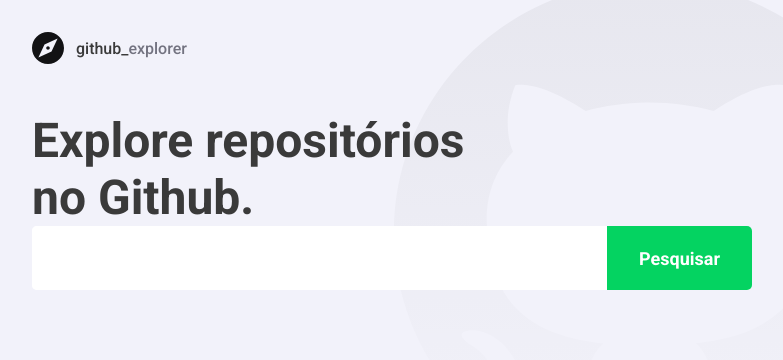
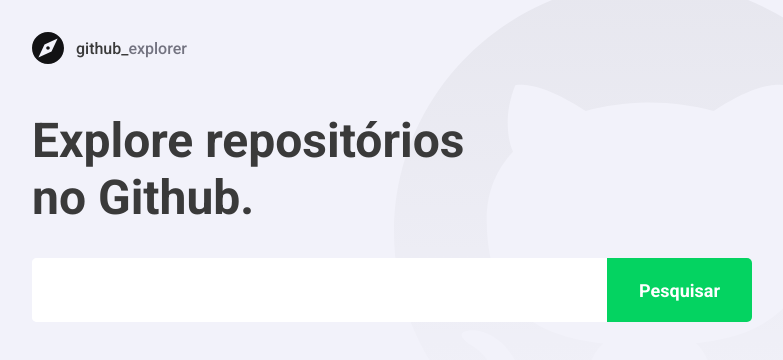
Before and after one commit to PabloBorgesMartins/Github-explorer, a React (Create React App) app: page / in a window 1280 px wide. Shown: the top 360 px of the page, without its empty margins (118-901 px from the left). Built offline with nearby package versions, Linux system fonts and the light colour scheme.

Commit message:
fix: svg height

```diff
--- a/src/components/Header/styles.ts
+++ b/src/components/Header/styles.ts
@@ -33,7 +33,7 @@ export const LogoContent = styled.div`
 `;
 
 export const StyledLogo = styled(IconLogo).attrs({
-  height: "auto",
+  height: "100%",
 })`
   fill: var(--gray-900);
   width: 2rem;
@@ -53,7 +53,7 @@ export const BackButton = styled.button`
 `;
 
 export const ArrowIcon = styled(IconArrow).attrs({
-  height: "auto",
+  height: "100%",
 })`
   fill: var(--gray-300);
   transform: rotateZ(180deg);
--- a/src/components/Input/index.tsx
+++ b/src/components/Input/index.tsx
@@ -5,10 +5,10 @@ import {
 
 type InputProps = JSX.IntrinsicElements['input']
 
-export function Input({ ...props }: InputProps) {
+export function Input({ id, className, ...props }: InputProps) {
 
   return (
-    <Container>
+    <Container id={id} className={className}>
       <input
         {...props}
       />
--- a/src/pages/Home/index.tsx
+++ b/src/pages/Home/index.tsx
@@ -11,7 +11,7 @@ export function Home() {
     <Container>
       <Content>
         <Title>Explore repositórios<br />no Github.</Title>
-        <Input />
+        <Input className="search-input" />
       </Content>
     </Container>
   )
--- a/src/pages/Home/styles.ts
+++ b/src/pages/Home/styles.ts
@@ -1,5 +1,4 @@
 import styled from 'styled-components';
-import { ReactComponent as Icon } from "../../assets/logo.svg";
 
 export const Container = styled.div`
   margin: 2rem auto;
@@ -12,6 +11,10 @@ export const Container = styled.div`
 
 export const Content = styled.div`;
   max-width: 720px;
+
+  .search-input{
+    margin: 2rem 0 4rem;
+  }
 `;
 
 export const Title = styled.h1`;
@@ -19,10 +22,3 @@ export const Title = styled.h1`;
   color: var(--gray-700);
   font-weight: 700;
 `;
-
-export const StyledIcon = styled(Icon).attrs({
-    height: "auto",
-  })`
-  fill: var(--gray-900);
-  width: 2rem;
-`;
```
